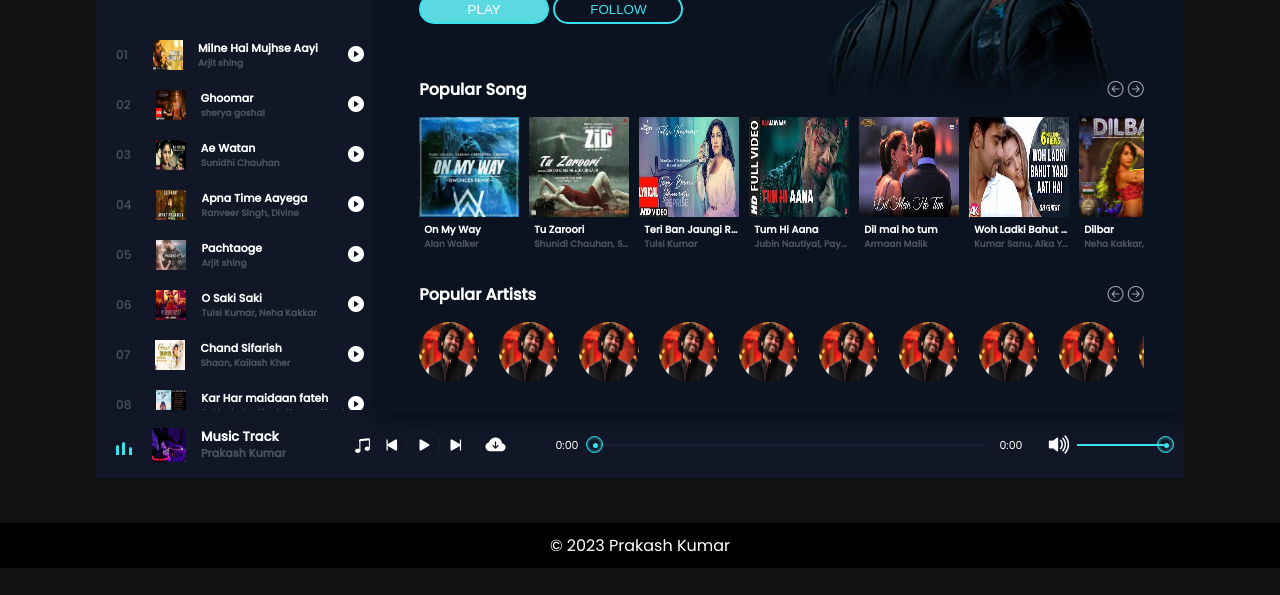
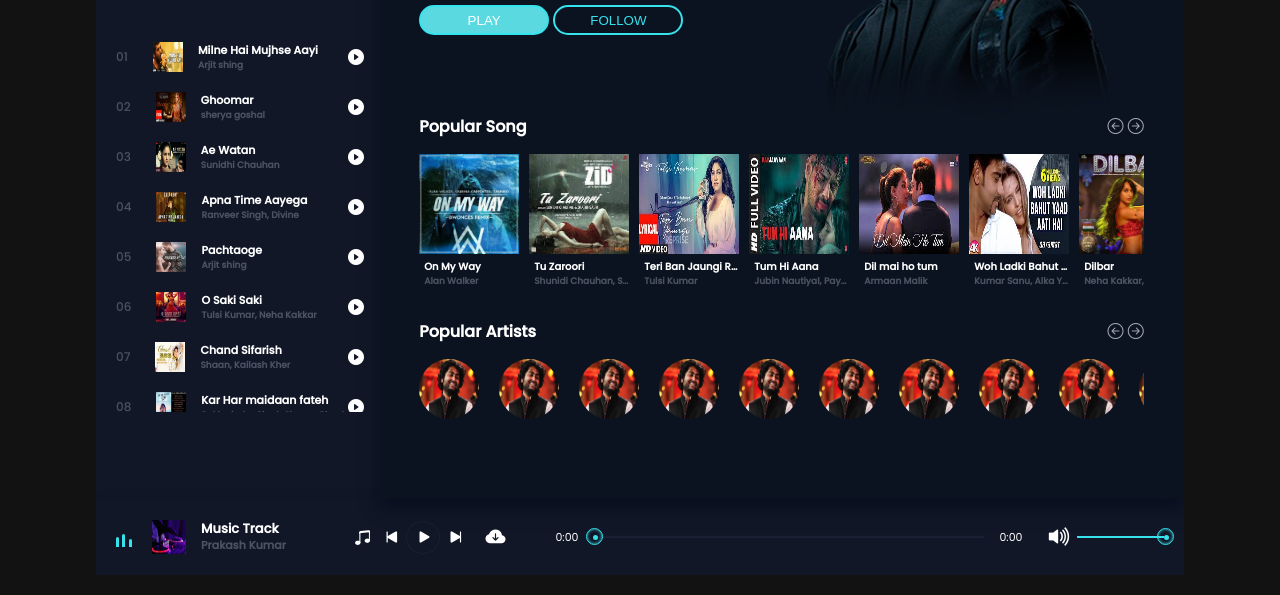
Before and after one commit to Prakashkumar526/MUSIC-PLAYER_, a plain HTML site: page index.html in a window 1280 px wide. Shown: the part 205-800 px from the top of the page. Drawn offline with nearby package versions, Linux system fonts and the light colour scheme.

Commit message:
Update index.html

```diff
--- a/index.html
+++ b/index.html
@@ -397,9 +397,6 @@
 
     </header>
 
-    <footer>
-        <p>&copy; 2023 Prakash Kumar</p>
-    </footer>
     <script src="script.js"></script>
 </body>
 
```
